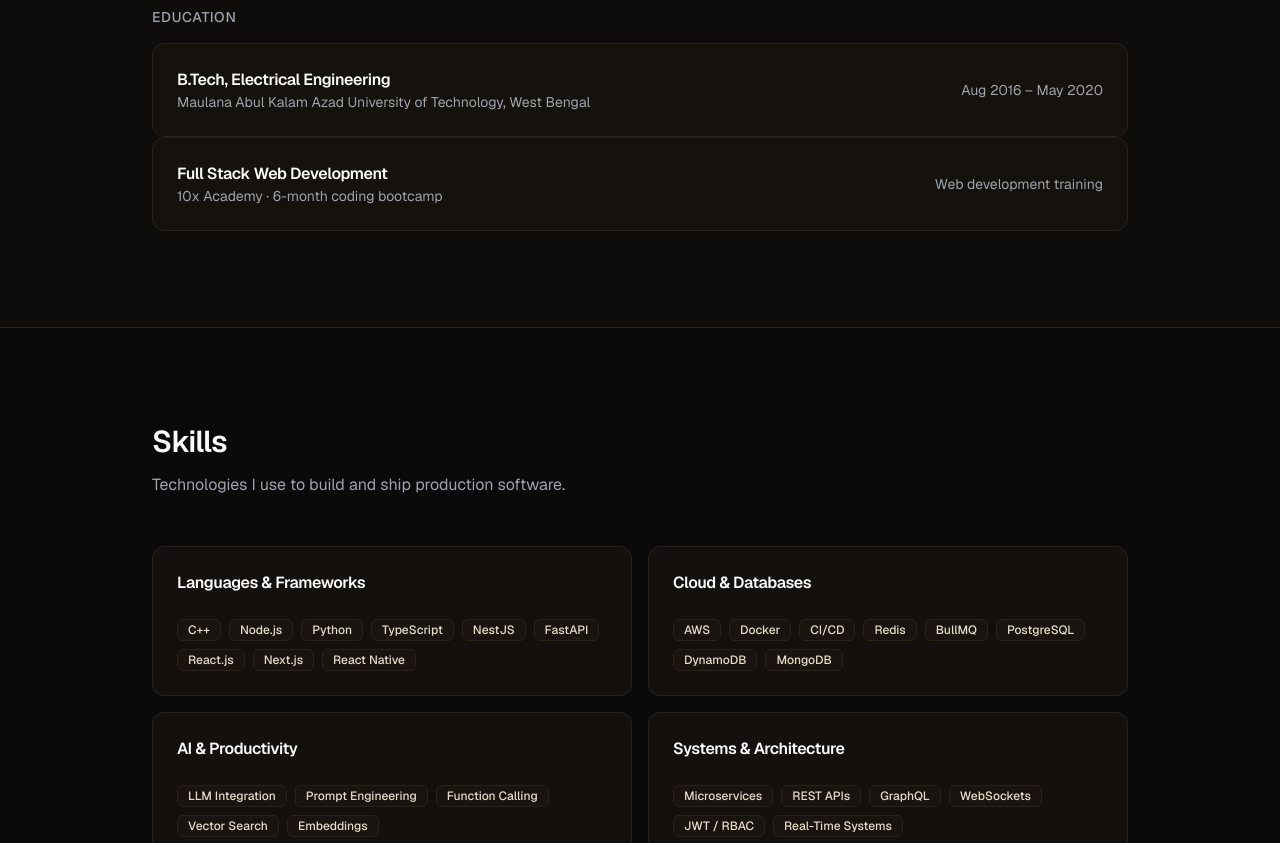
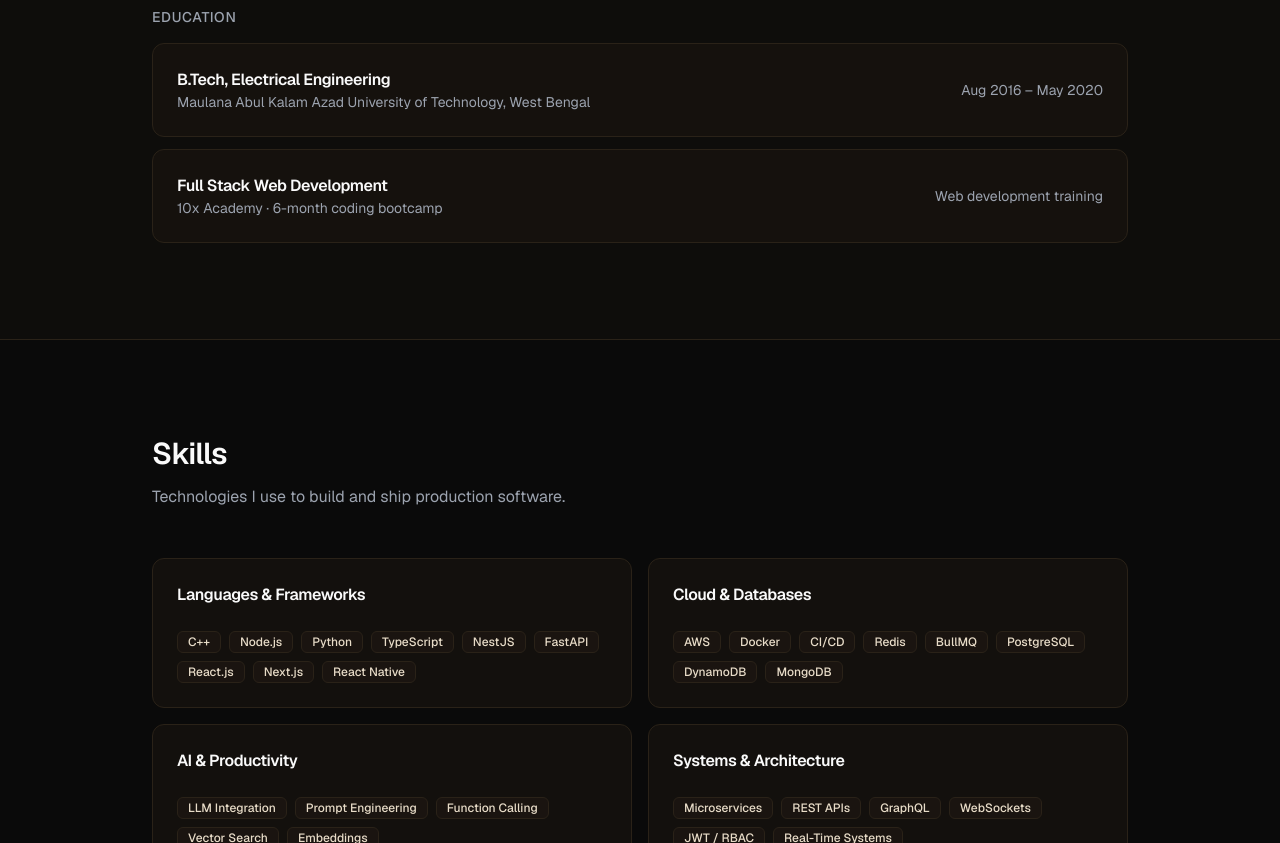
Before and after one commit to hirakroya50/portfolio, a Next.js app: page / in a window 1280 px wide. Shown: the part 3700-4543 px from the top of the page. Built offline with nearby package versions, Linux system fonts and the light colour scheme.

Commit message:
style: add margin-top to education Card component for improved spacing

```diff
--- a/components/sections/experience.tsx
+++ b/components/sections/experience.tsx
@@ -56,7 +56,7 @@ export function Experience() {
             Education
           </h3>
           {education.map((edu) => (
-            <Card key={edu.degree}>
+            <Card key={edu.degree} className="mt-3">
               <CardHeader className="sm:flex-row sm:items-center sm:justify-between">
                 <div>
                   <CardTitle className="text-base">{edu.degree}</CardTitle>
```
